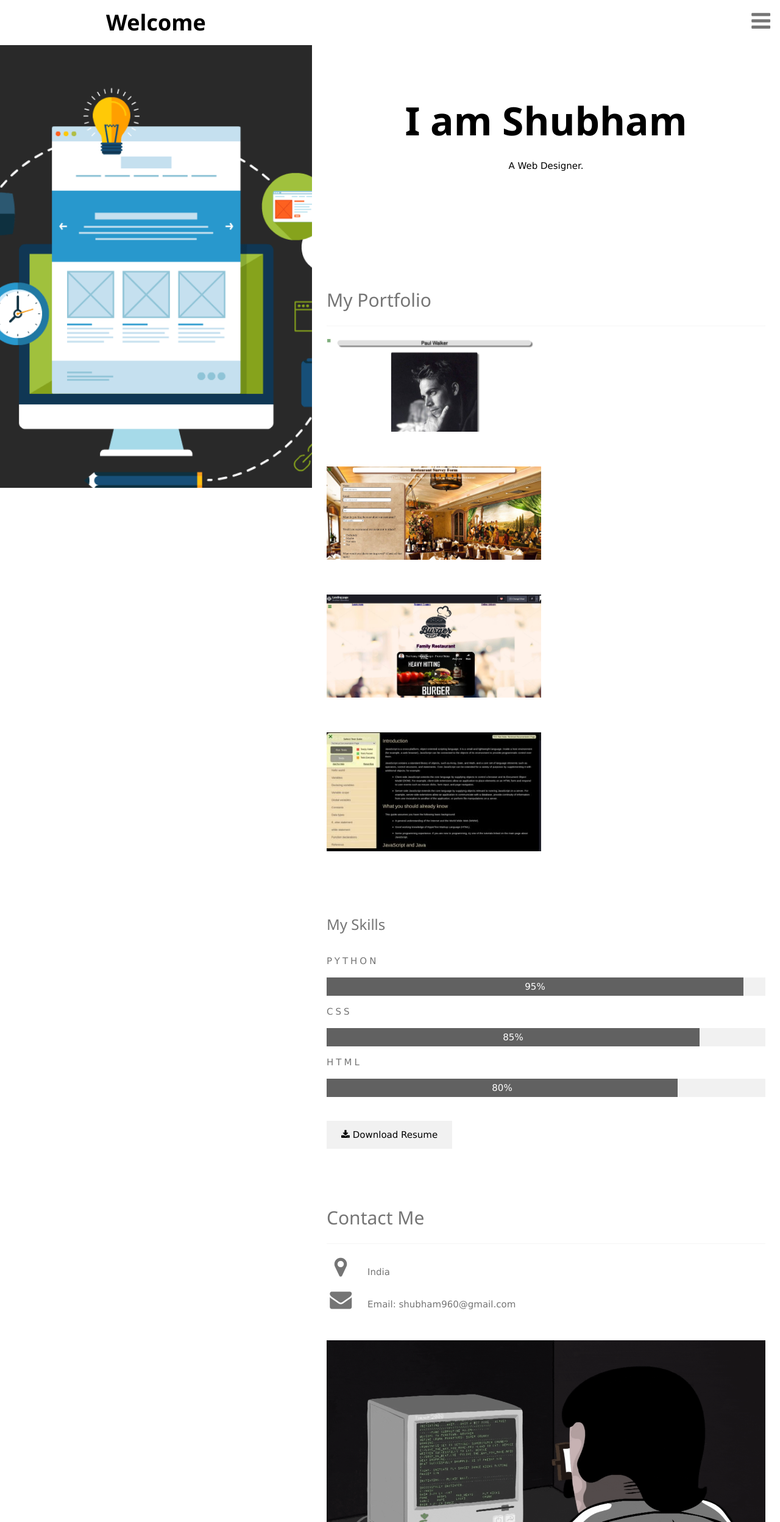
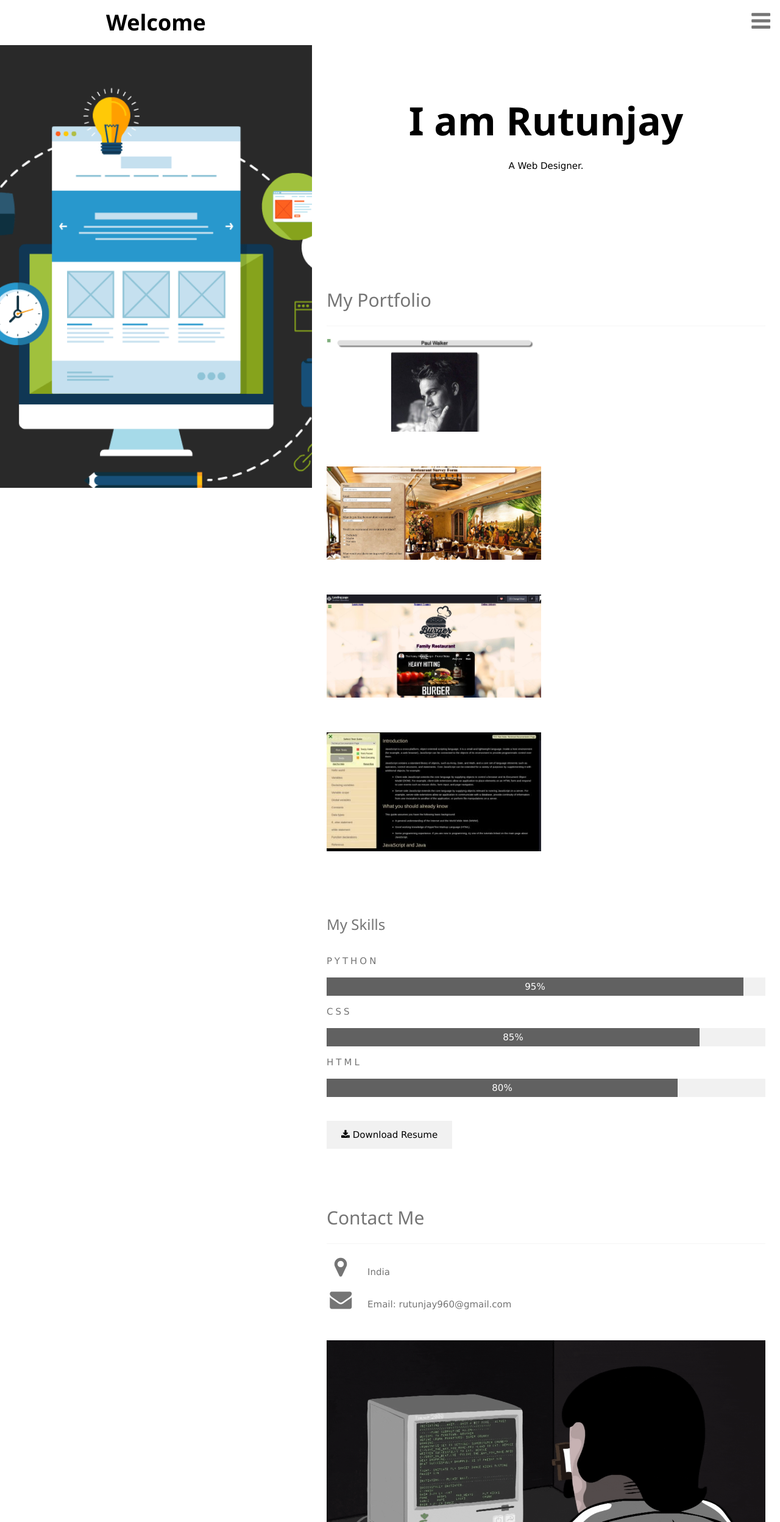
Before and after one commit to rrutunjay/Portfolio, a plain HTML site: page index.html in a window 1280 px wide. Shown: the top 2496 px of the page at 61% size. Drawn offline with nearby package versions, Linux system fonts and the light colour scheme.

Commit message:
Update index.html

```diff
--- a/index.html
+++ b/index.html
@@ -300,7 +300,7 @@ hr{border:0;border-top:1px solid #eee;margin:20px 0}
 
         <!-- Header -->
         <header class="w3-container w3-center" style="padding:128px 16px" id="home">
-            <h1 class="w3-jumbo"><b>I am Shubham</b></h1>
+            <h1 class="w3-jumbo"><b>I am Rutunjay</b></h1>
             <p>A Web Designer.</p>
 <!--
             <img src="/w3images/profile_girl.jpg" class="w3-image w3-hide-large w3-hide-small w3-round" style="display:block;width:60%;margin:auto;">
@@ -390,7 +390,7 @@ hr{border:0;border-top:1px solid #eee;margin:20px 0}
             <div class="w3-section">
                 <p><i class="fa fa-map-marker fa-fw w3-xxlarge w3-margin-right"></i> India</p>
 <!--                <p><i class="fa fa-phone fa-fw w3-xxlarge w3-margin-right"></i> Phone: +00 151515</p>-->
-                <p><i class="fa fa-envelope fa-fw w3-xxlarge w3-margin-right"> </i> Email: shubham960@gmail.com</p>
+                <p><i class="fa fa-envelope fa-fw w3-xxlarge w3-margin-right"> </i> Email: rutunjay960@gmail.com</p>
             </div>
 
             <!-- Image of location/map -->
```
